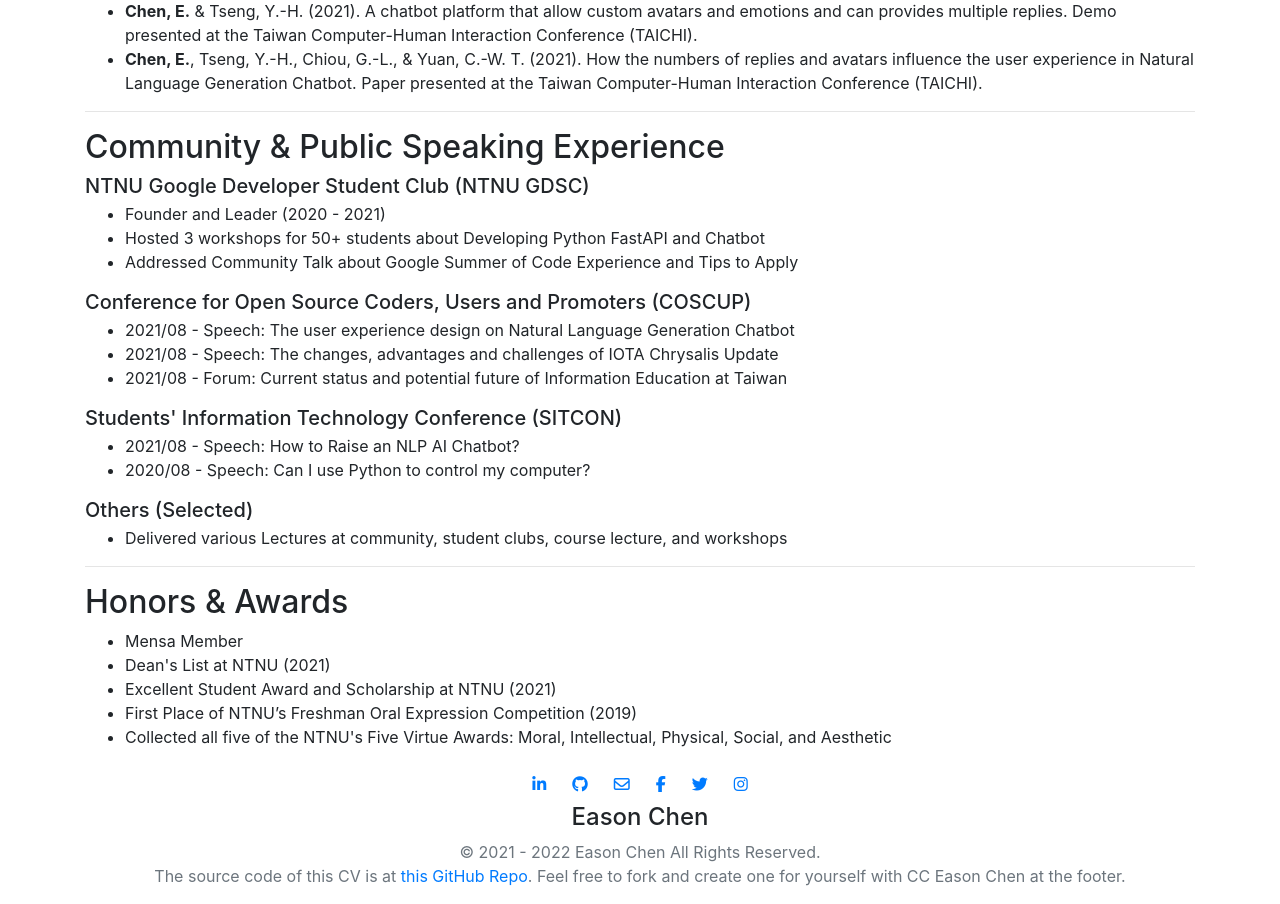
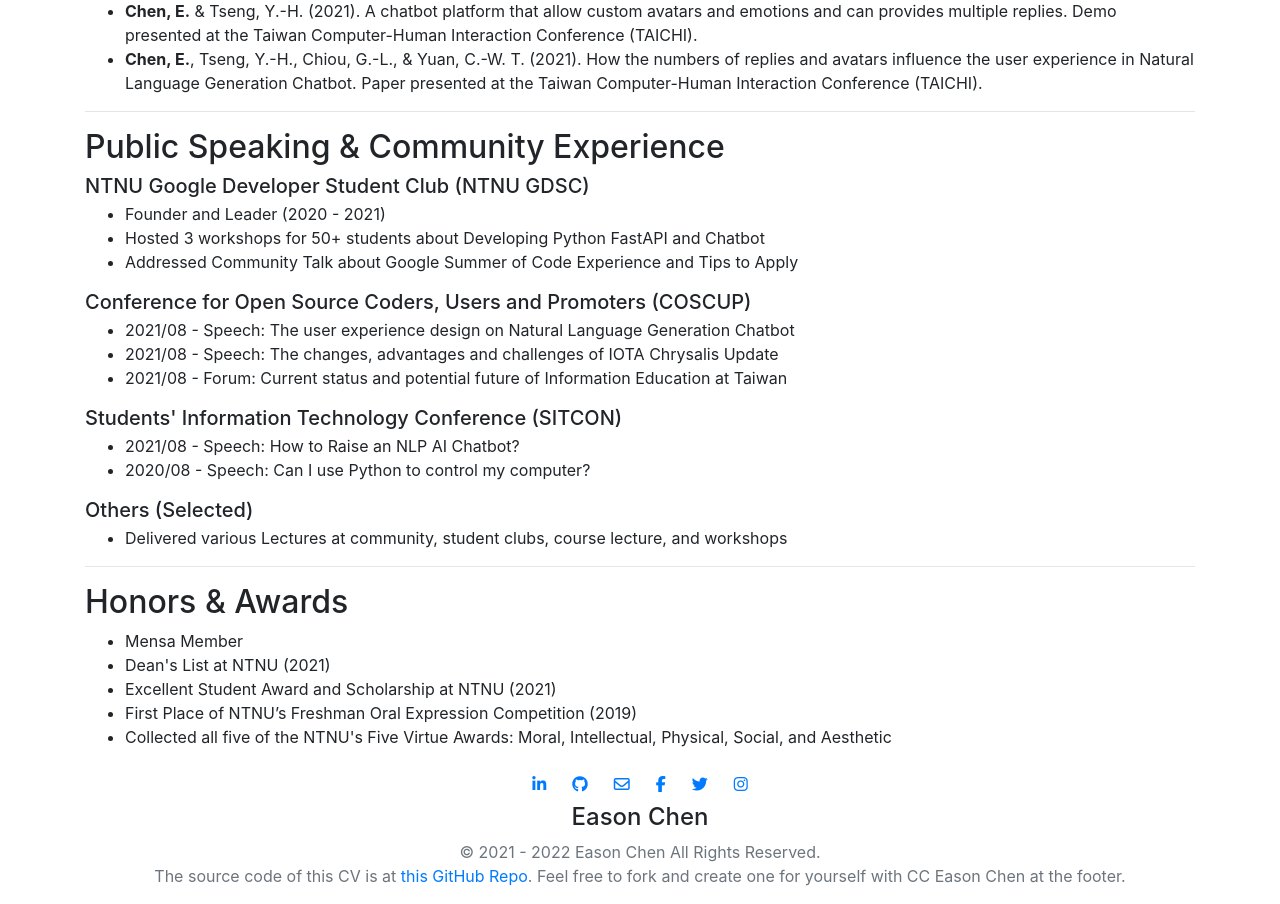
Before and after one commit to EasonC13/CV_Academic, a Nuxt app: page / in a window 1280 px wide. Shown: the part 2100-3004 px from the top of the page. Built offline with nearby package versions, Linux system fonts and the light colour scheme.

Commit message:
update: speeches

```diff
--- a/components/Speeches.vue
+++ b/components/Speeches.vue
@@ -1,6 +1,6 @@
 <template lang="">
   <div class="" id="Speeches">
-    <h2>Community & Public Speaking Experience</h2>
+    <h2>Public Speaking & Community Experience</h2>
     <div>
       <h3 class="h5 mb-1">
         NTNU Google Developer Student Club (NTNU GDSC)
```
